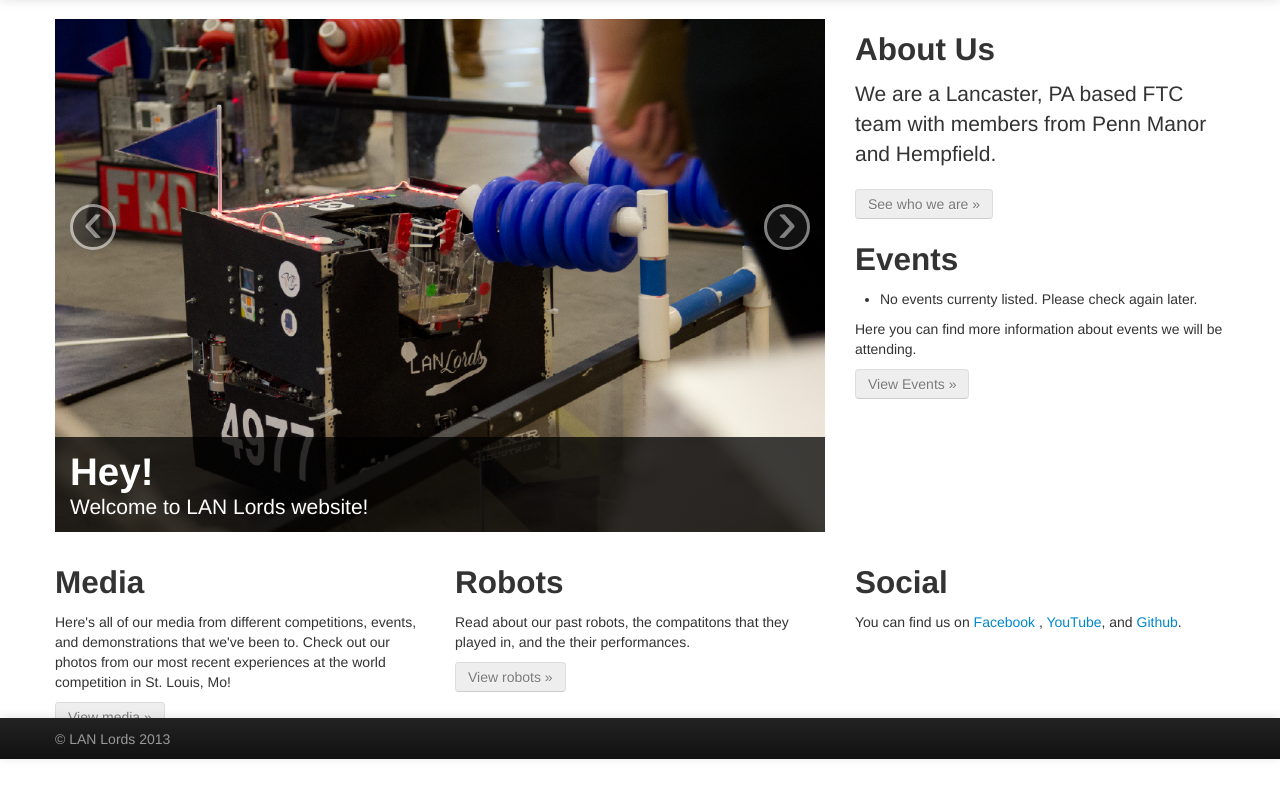
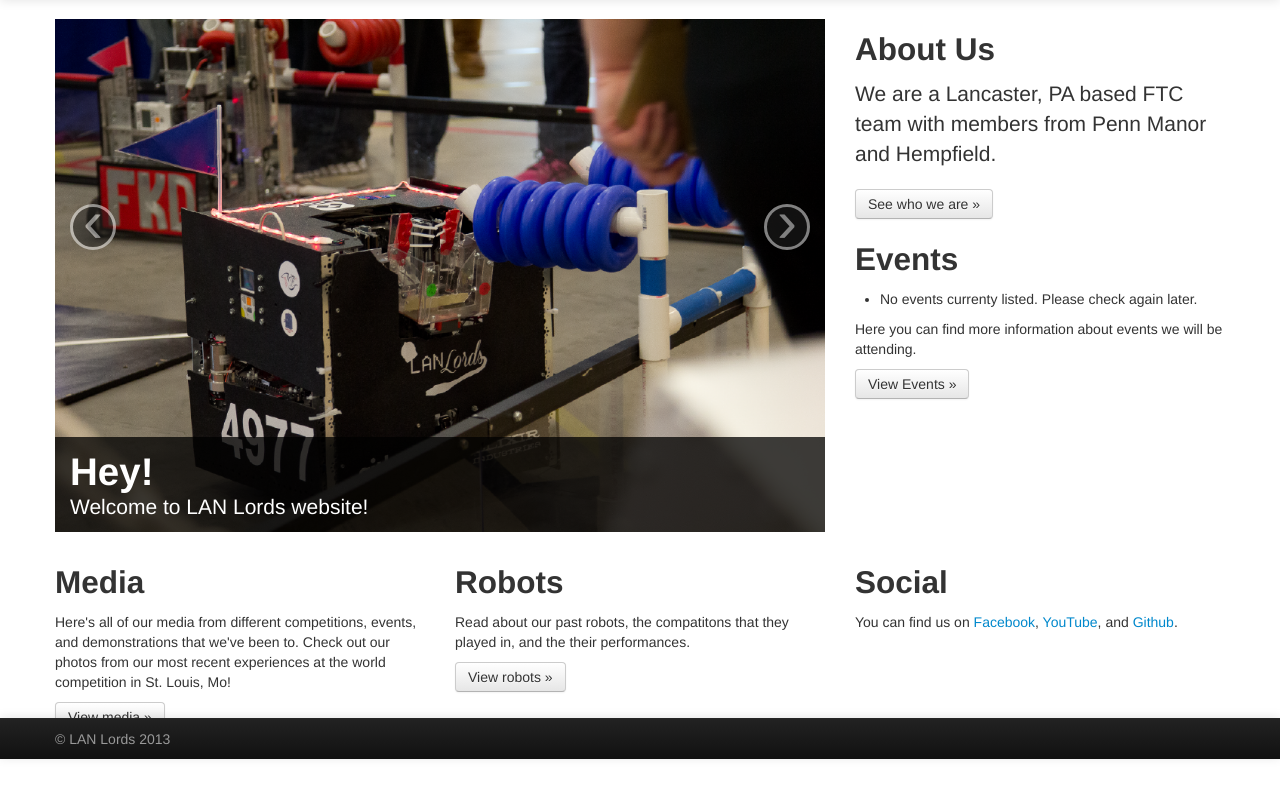
Before and after one commit to FTCTeam4977/Website, a PHP site: page / in a window 1280 px wide. Shown: the part 41-843 px from the top of the page. Run offline with PHP 8.4, Linux system fonts and the light colour scheme.

Commit message:
All pages successfully checked as HTML5, enabled links, added upcoming events

```diff
--- a/events.php
+++ b/events.php
@@ -14,7 +14,7 @@ include_once("include.php");
 		<div class="navbar navbar-inverse navbar-fixed-top">
 			<div class="navbar-inner">
 				<div class="container">
-					<a type="button" class="btn btn-navbar" data-toggle="collapse" data-target=".nav-collapse">
+					<a class="btn btn-navbar" data-toggle="collapse" data-target=".nav-collapse">
 						<span class="icon-bar"></span>
 						<span class="icon-bar"></span>
 						<span class="icon-bar"></span>
--- a/index.html
+++ b/index.html
@@ -74,7 +74,7 @@
 					<div class="row-fluid">
 						<h2>About Us</h2>
 						<p class="lead">We are a Lancaster, PA based FTC team with members from Penn Manor and Hempfield.</p>
-						<p><a class="btn disabled" href="about-us.html">See who we are &raquo;</a></p>
+						<p><a class="btn" href="about-us.html">See who we are &raquo;</a></p>
 					</div>
 					<div class="row-fluid">
 						<h2>Events</h2>
@@ -82,7 +82,7 @@
 							<li>No events currenty listed. Please check again later.</li>
 						</ul>
 						<p>Here you can find more information about events we will be attending. </p>
-						<p><a class="btn disabled" href="Robots.html">View Events &raquo;</a></p>
+						<p><a class="btn" href="events.php">View Events &raquo;</a></p>
 					</div>
 				</div>
 			</div>
@@ -90,16 +90,16 @@
 				<div class="span4" id="Media">
 					<h2>Media</h2>
 					<p>Here's all of our media from different competitions, events, and demonstrations that we've been to. Check out our photos from our most recent experiences at the world competition in St. Louis, Mo!</p>
-					<p><a class="btn disabled" href="Media.html">View media &raquo;</a></p>
+					<p><a class="btn" href="media.html">View media &raquo;</a></p>
 				</div>
 				<div class="span4" id="Robots">
 					<h2>Robots</h2>
 					<p>Read about our past robots, the compatitons that they played in, and the their performances.</p>
-					<p><a class="btn disabled" href="Projects.html">View robots &raquo;</a></p>
+					<p><a class="btn" href="robots.html">View robots &raquo;</a></p>
 				</div>
 				<div class="span4" id="Social">
 					<h2>Social</h2>
-					<p>You can find us on <a href="https://www.facebook.com/pages/LANLords-FTC-Team-4977/214602341946076">Facebook </a>, <a href="http://www.youtube.com/user/FTC4977">YouTube</a>, and <a href="http://github.com/FTCTeam4977">Github</a>.</p>
+					<p>You can find us on <a href="https://www.facebook.com/pages/LANLords-FTC-Team-4977/214602341946076">Facebook</a>, <a href="http://www.youtube.com/user/FTC4977">YouTube</a>, and <a href="http://github.com/FTCTeam4977">Github</a>.</p>
 				</div>
 
 			</div>
--- a/robots.html
+++ b/robots.html
@@ -46,7 +46,7 @@
 					<p>Ping played in <a href="http://www.youtube.com/watch?v=HUrKrKj6l-s" target="_blank">Bowled Over</a>, a bowling based game involing crates and small racket balls.</p>
 				</div>
 				<div class="span3">
-					<img src="resources/images/robots/2011-2012_ping.jpg" alt="2011-2012:Ping" width="75%">
+					<img src="resources/images/robots/2011-2012_ping.jpg" alt="2011-2012:Ping">
 				</div>
 			</div>
 			<div class="row">
@@ -55,7 +55,7 @@
 					<p>The Black Box played in <a href="http://www.youtube.com/watch?v=oIQtLqLT654" target="_blank">Ring It Up</a>, a tic-tac-toe based game involing rings.</p>
 				</div>
 				<div class="span3">
-					<img src="resources/images/robots/2011-2012_ping.jpg" alt="2011-2012:Ping" width="75%">
+					<img src="resources/images/robots/2011-2012_ping.jpg" alt="2011-2012:Ping">
 				</div>
 			</div>
 		</div>
```
